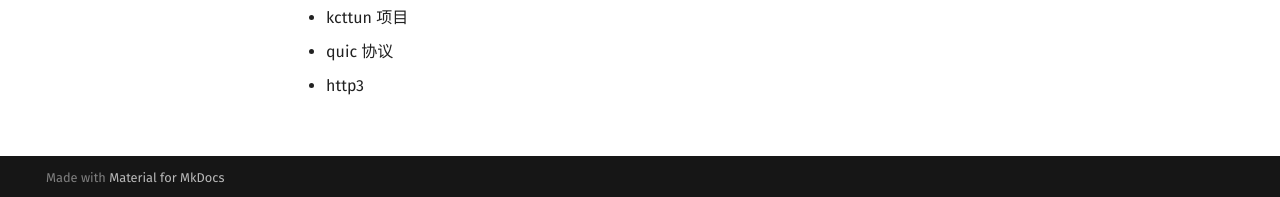
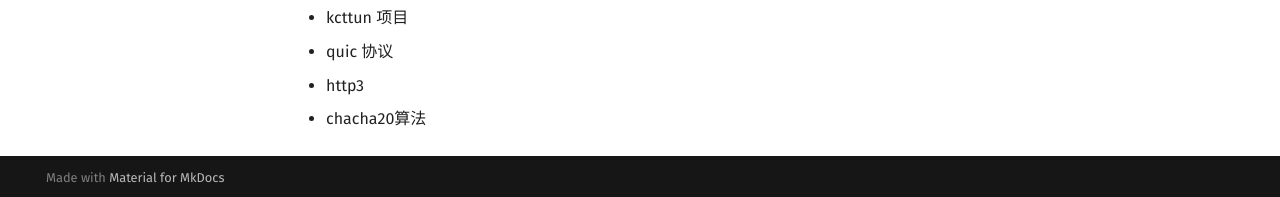
Before and after one commit to 1314liuwei/blog, an MkDocs documentation site: the page built from docs/index.md, in a window 1280 px wide and 1271 px high. Shown: the part 1071-1268 px from the top of the window. Built offline with MkDocs 1.6.1 and Material for MkDocs 9.7.7, drawn with Linux system fonts in a browser that asks for light colours.

Commit message:
2023/06/19 周一

```diff
--- a/docs/index.md
+++ b/docs/index.md
@@ -29,3 +29,4 @@
 - kcttun 项目
 - quic 协议
 - http3
+- chacha20算法
```
